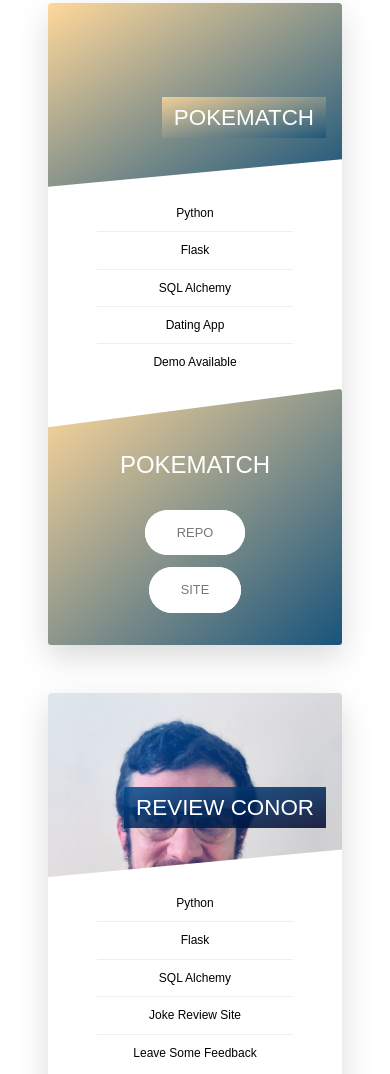
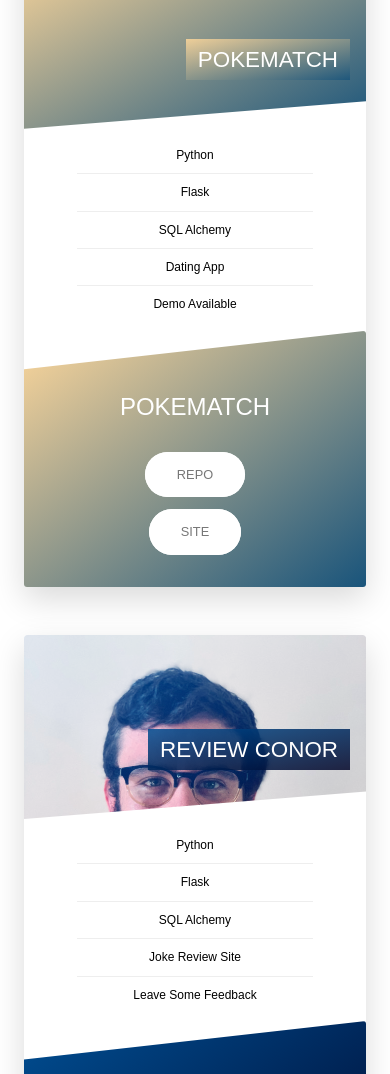
Before and after one commit to suelz/suelz.github.io, a website: page index.html in a window 390 px wide. Shown: the part 931-2005 px from the top of the page. Drawn offline with Linux system fonts and the light colour scheme.

Commit message:
another mobile fix

```diff
--- a/sass/base/_base.scss
+++ b/sass/base/_base.scss
@@ -23,12 +23,11 @@ html{
     }
 }
 
-body{
+body {
     box-sizing: border-box;
-    padding:3rem;
+    padding: 3rem;
 
-    @include respond(tab-port){
-        padding-top: 0;
-        padding: 0;
+    @include respond(tab-port) {
+        padding: 0 0 0 0;
     }
 }
--- a/sass/base/_typography.scss
+++ b/sass/base/_typography.scss
@@ -3,7 +3,7 @@ body{
     font-weight: 400;
     line-height: 1.7;
    // color:$color-grey-dark;
-    padding:3rem;
+    //padding:3rem;
 }
 
 .heading-primary{
```
Also changed, not shown: index.html (+1 -1 lines), css/style.css.
